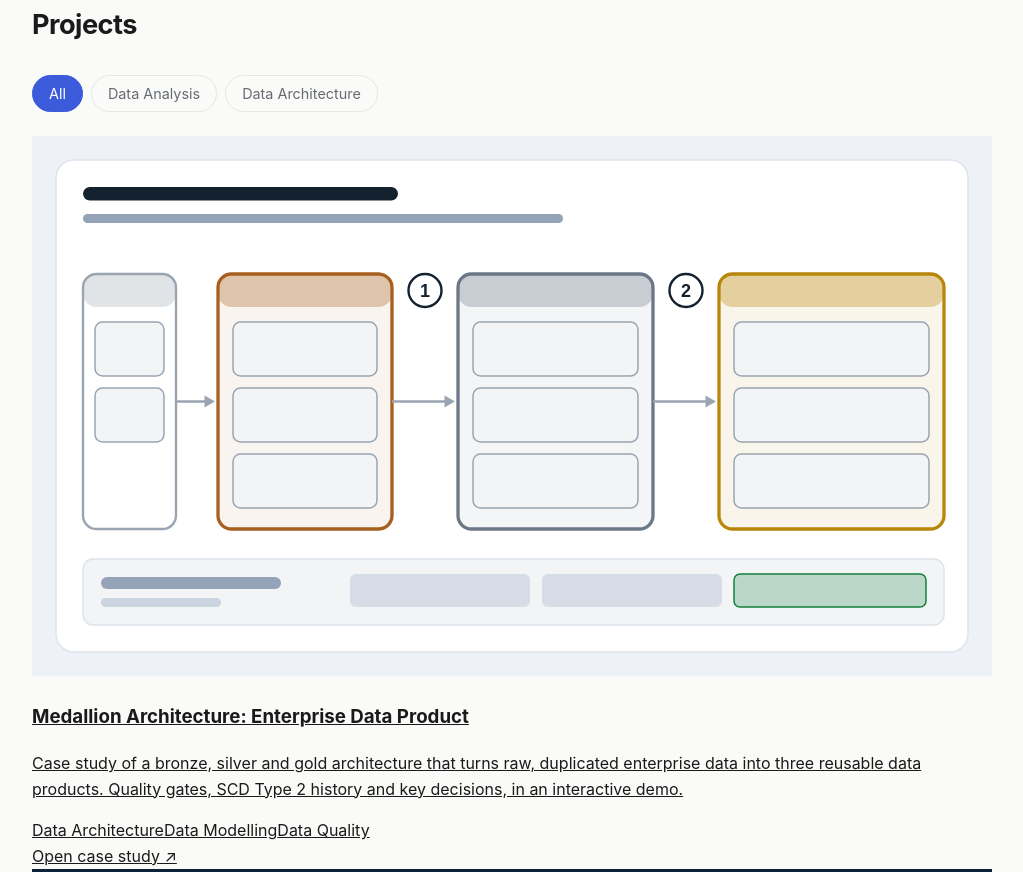
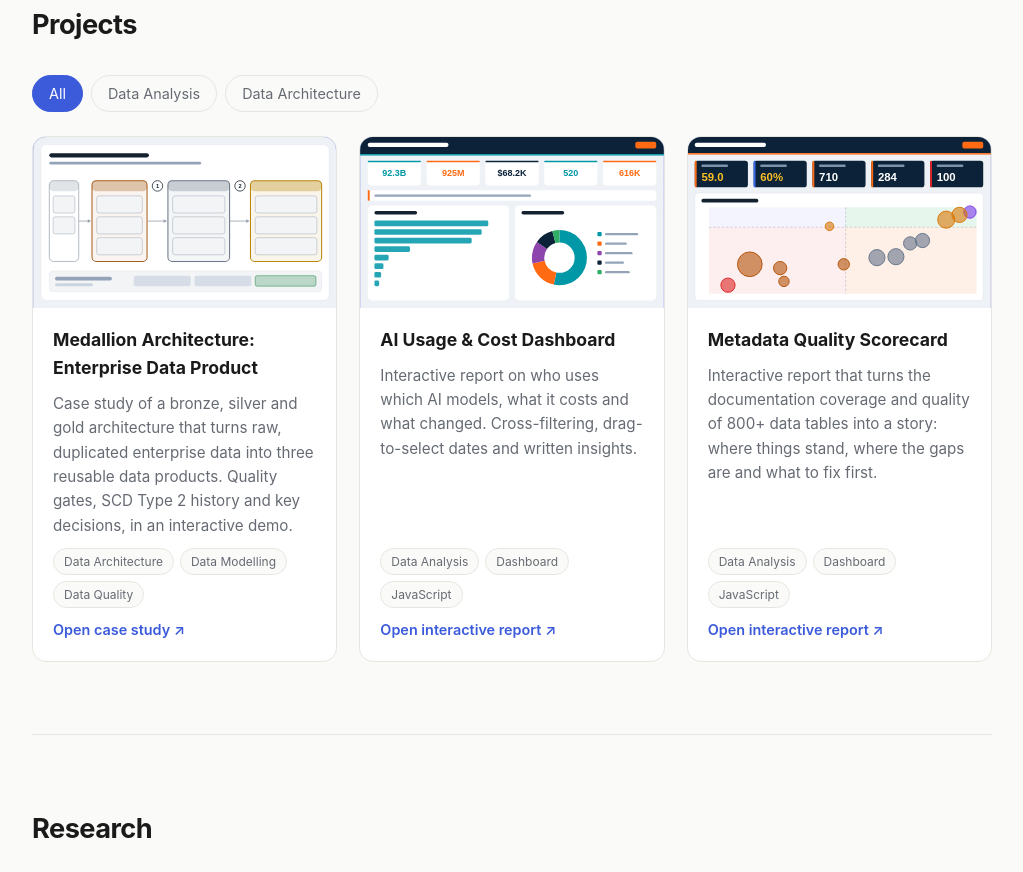
Before and after one commit to GerardoSchekaiban/portfolio, a plain HTML site: page index.html in a window 1280 px wide. Shown: the part 657-1529 px from the top of the page, without its empty margins (128-1151 px from the left). Drawn offline with Linux system fonts and the light colour scheme.

Commit message:
Restore project card styles and fix asset versioning
The About removal also deleted the Projects styles (cards, grid,
thumbnails, tags) because they sat between the About and Filters
blocks. Restore them from the previous version.

Also point the home page at the new stylesheet and script versions, so
browsers stop serving an older cached stylesheet.

Co-Authored-By: Claude Sonnet 5.5 <noreply@anthropic.com>

```diff
--- a/index.html
+++ b/index.html
@@ -5,7 +5,7 @@
   <meta name="viewport" content="width=device-width, initial-scale=1">
   <title>Gerardo — Portfolio</title>
   <meta name="description" content="Gerardo's portfolio: projects, research and contact.">
-  <link rel="stylesheet" href="styles.css?v=20261109">
+  <link rel="stylesheet" href="styles.css?v=20261113f">
   <script>
     // Apply the saved theme before first paint to avoid a flash
     try {
@@ -93,6 +93,6 @@
     <p>© <span id="year"></span> Gerardo. Handcrafted with HTML, CSS and JS.</p>
   </footer>
 
-  <script src="script.js?v=20261113e"></script>
+  <script src="script.js?v=20261113f"></script>
 </body>
 </html>
--- a/styles.css
+++ b/styles.css
@@ -83,6 +83,32 @@ h2 { font-size: 1.7rem; margin: 0 0 28px; letter-spacing: -0.02em; }
 .btn:hover { transform: translateY(-2px); border-color: var(--accent); }
 .btn.primary { background: var(--accent); color: var(--accent-text); border-color: var(--accent); }
 
+/* Projects */
+.grid { display: grid; grid-template-columns: repeat(auto-fill, minmax(290px, 1fr)); gap: 22px; }
+.card {
+  background: var(--surface); border: 1px solid var(--border); border-radius: var(--radius);
+  overflow: hidden; display: flex; flex-direction: column;
+  transition: transform .2s, border-color .2s;
+}
+.card:hover { transform: translateY(-4px); border-color: var(--accent); }
+a.card { text-decoration: none; color: inherit; }
+a.card:focus-visible { outline: 2px solid var(--accent); outline-offset: 3px; }
+.card .actions span { color: var(--accent); }
+.card .thumb {
+  aspect-ratio: 16 / 9; display: grid; place-items: center;
+  font-size: 2.2rem; font-weight: 700; color: var(--accent-text);
+  background: linear-gradient(135deg, var(--accent), color-mix(in srgb, var(--accent) 40%, #b455ff));
+}
+.card .thumb img { width: 100%; height: 100%; object-fit: cover; }
+.card .body { padding: 18px 20px 20px; display: flex; flex-direction: column; gap: 10px; flex: 1; }
+.card h3 { margin: 0; font-size: 1.1rem; }
+.card p { margin: 0; color: var(--muted); font-size: .95rem; flex: 1; }
+.tags { display: flex; flex-wrap: wrap; gap: 6px; }
+.tags span { font-size: .75rem; padding: 3px 10px; border-radius: 999px; background: var(--bg); border: 1px solid var(--border); color: var(--muted); }
+.card .actions { display: flex; gap: 16px; font-size: .9rem; font-weight: 600; }
+.card .actions a { color: var(--accent); text-decoration: none; }
+.card .actions a:hover { text-decoration: underline; }
+
 /* Filters */
 .filters { display: flex; flex-wrap: wrap; gap: 8px; margin-bottom: 24px; }
 .filter {
```
